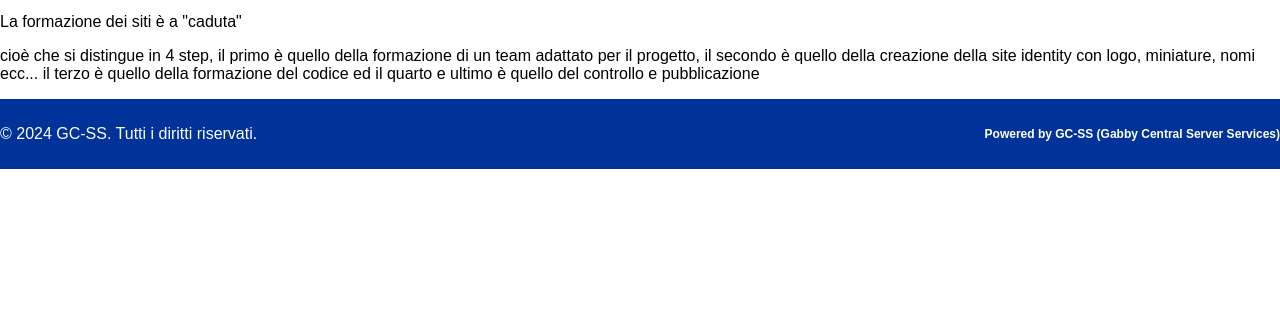
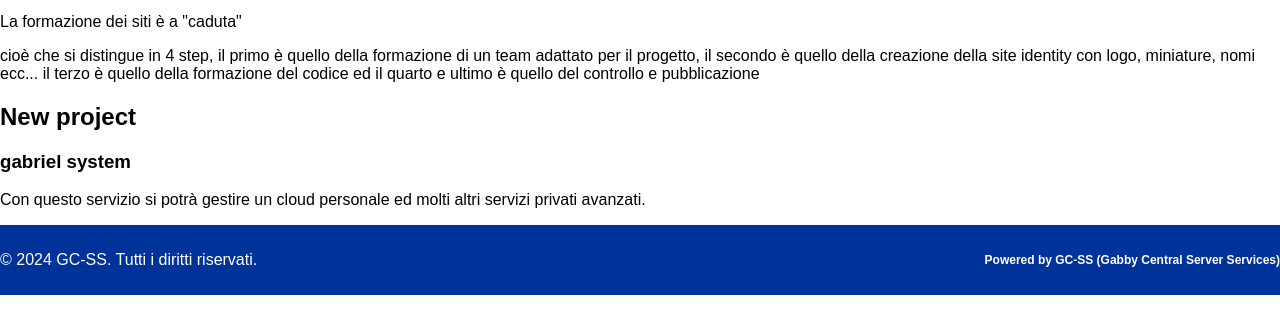
Before and after one commit to gabrieljonesdeve/GabrielJoness, a plain HTML site: page project.html in a window 1280 px wide. Shown: the part 236-570 px from the top of the page. Drawn offline with Linux system fonts and the light colour scheme.

Commit message:
Update project.html

```diff
--- a/project.html
+++ b/project.html
@@ -174,9 +174,9 @@
   <p>Gabby central vanta un buon numero di progetti attivi ed incorso da team di sviluppo nella formazione di pagine accessibili ad un vasto pubblico.</p>
   <p>La formazione dei siti è a "caduta"</p>
 	<p>cioè che si distingue in 4 step, il primo è quello della formazione di un team adattato per il progetto, il secondo è quello della creazione della site identity con logo, miniature, nomi ecc... il terzo è quello della formazione del codice ed il quarto e ultimo è quello del controllo e pubblicazione</p>
-
-
-
+<h2>New project</h2>
+<h3>gabriel system</h3>
+	<p>Con questo servizio si potrà gestire un cloud personale ed molti altri servizi privati avanzati.</p>
 
 	<footer>
         <div class="container">
```
